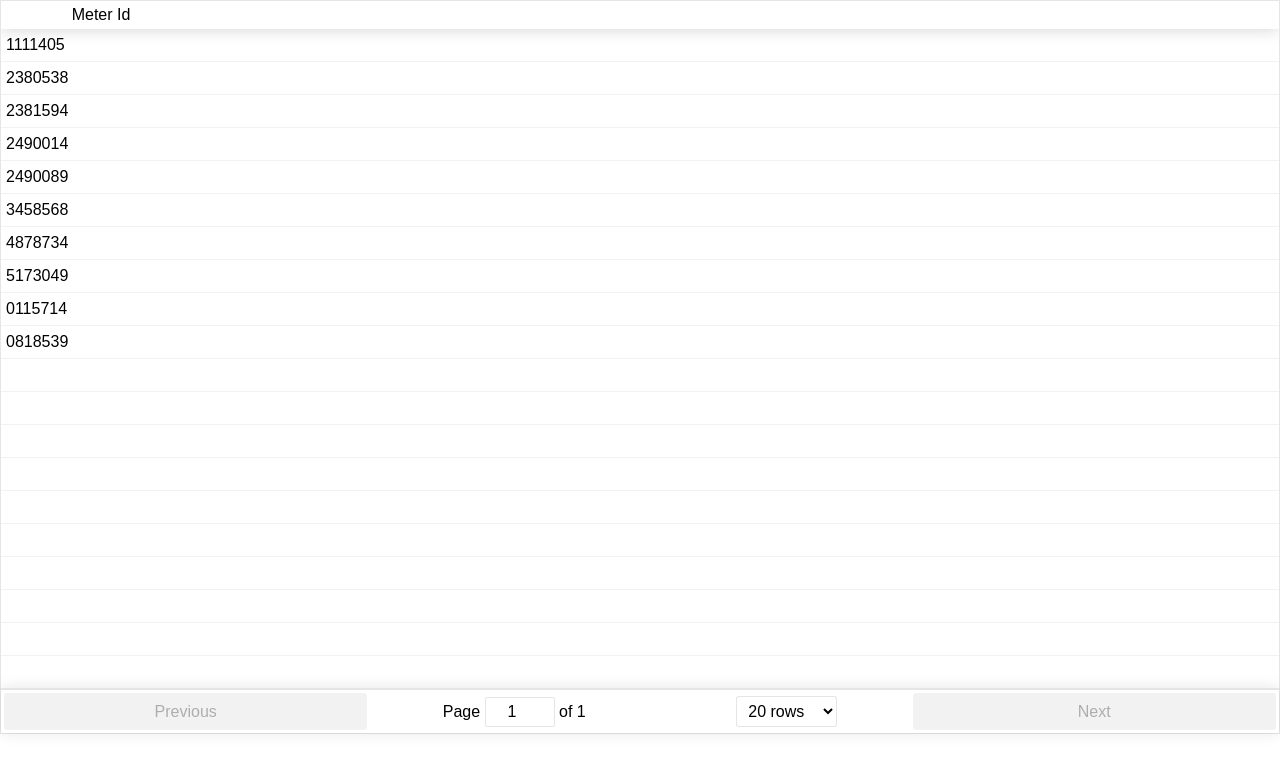
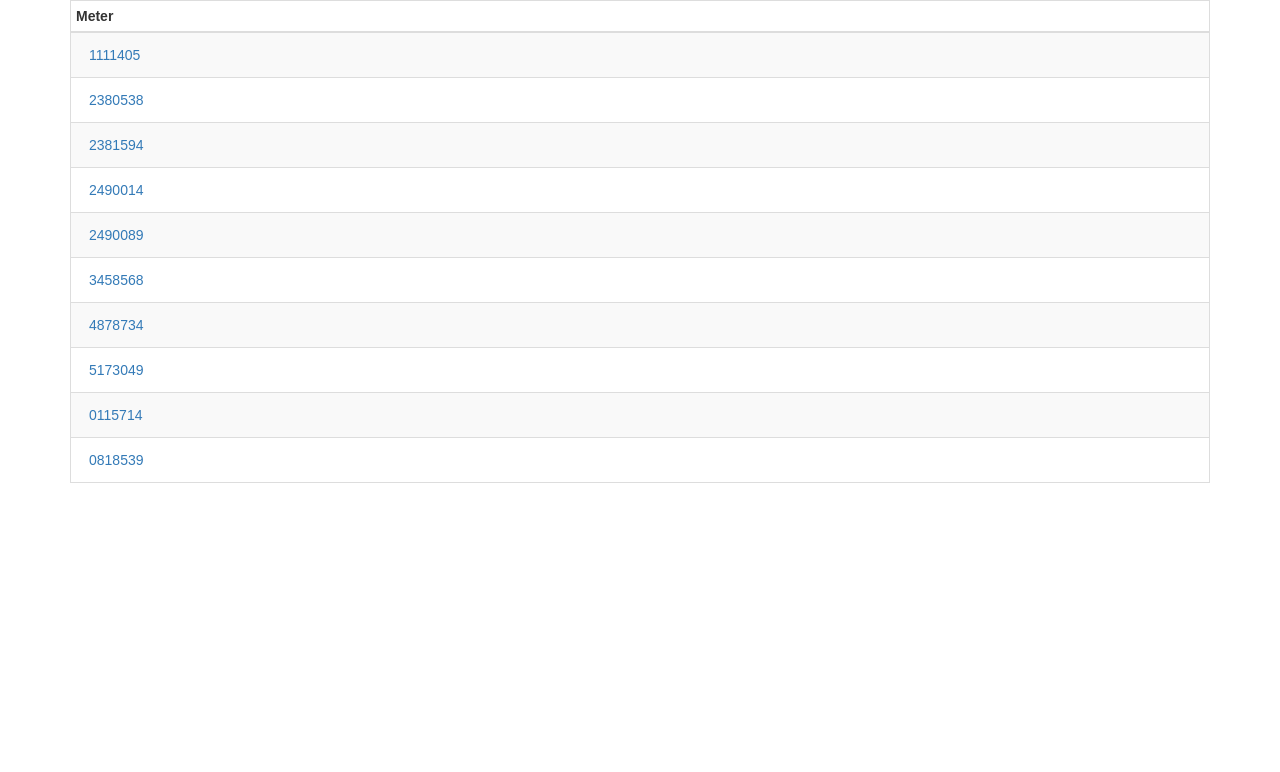
Before and after one commit to joeynguyen/energy-meter-charts, a React (Create React App) app: page / in a window 1280 px wide. Shown: the top 772 px of the page. Built offline with nearby package versions, Linux system fonts and the light colour scheme.

Commit message:
Use Bootstrap for styling and Table

```diff
--- a/package.json
+++ b/package.json
@@ -6,6 +6,7 @@
     "highcharts": "6.1.0",
     "highcharts-react-official": "1.1.0",
     "react": "^16.4.0",
+    "react-bootstrap": "0.32.1",
     "react-dom": "^16.4.0",
     "react-scripts": "1.1.4",
     "react-table": "6.8.6"
--- a/public/index.html
+++ b/public/index.html
@@ -1,5 +1,6 @@
 <!DOCTYPE html>
 <html lang="en">
+
 <head>
   <meta charset="utf-8">
   <meta name="viewport" content="width=device-width, initial-scale=1, shrink-to-fit=no">
@@ -8,6 +9,9 @@
       manifest.json provides metadata used when your web app is added to the
       homescreen on Android. See https://developers.google.com/web/fundamentals/engage-and-retain/web-app-manifest/
     -->
+  <!-- Latest compiled and minified CSS -->
+  <link rel="stylesheet" href="https://maxcdn.bootstrapcdn.com/bootstrap/3.3.7/css/bootstrap.min.css" integrity="sha384-BVYiiSIFeK1dGmJRAkycuHAHRg32OmUcww7on3RYdg4Va+PmSTsz/K68vbdEjh4u"
+    crossorigin="anonymous">
   <link rel="manifest" href="%PUBLIC_URL%/manifest.json">
   <link rel="shortcut icon" href="%PUBLIC_URL%/favicon.ico">
   <!--
@@ -21,6 +25,7 @@
     -->
   <title>React App</title>
 </head>
+
 <body>
   <noscript>
     You need to enable JavaScript to run this app.
@@ -37,4 +42,5 @@
       To create a production bundle, use `npm run build` or `yarn build`.
     -->
 </body>
+
 </html>
--- a/src/App.js
+++ b/src/App.js
@@ -1,5 +1,7 @@
 import React from 'react';
 import ReactTable from 'react-table';
+import { Table, Button } from 'react-bootstrap';
+
 import 'react-table/react-table.css';
 
 import Chart from './Chart';
@@ -7,19 +9,7 @@ import { getMeterData } from './utils';
 
 const meterData = getMeterData();
 
-const uniqueMetersMap = Object.keys(meterData).map(meter => {
-  return {
-    id: meter,
-  };
-});
-
-const columns = [
-  {
-    Header: 'Meter Id',
-    accessor: 'id', // String-based value accessors!
-    width: 200,
-  },
-];
+const meterIds = Object.keys(meterData);
 
 class App extends React.Component {
   state = {
@@ -30,23 +20,33 @@ class App extends React.Component {
     this.setState({ meterId: id });
   }
 
+  renderTds(ids) {
+    return ids.map(id => {
+      return (
+        <tr key={id}>
+          <td>
+            <Button onClick={() => this.handleIdClick(id)} bsStyle="link">
+              {id}
+            </Button>
+          </td>
+        </tr>
+      );
+    });
+  }
+
   render() {
     return (
-      <React.Fragment>
-        <ReactTable
-          data={uniqueMetersMap}
-          columns={columns}
-          width={200}
-          getTdProps={(state, rowInfo) => {
-            return {
-              onClick: () => {
-                this.handleIdClick(rowInfo.original.id);
-              },
-            };
-          }}
-        />
+      <div className="container">
+        <Table striped bordered condensed hover>
+          <thead>
+            <tr>
+              <th>Meter</th>
+            </tr>
+          </thead>
+          <tbody>{this.renderTds(meterIds)}</tbody>
+        </Table>
         {this.state.meterId && <Chart data={meterData[this.state.meterId]} />}
-      </React.Fragment>
+      </div>
     );
   }
 }
```
Also changed, not shown: 1 other file (tests, documents, lock files or other folders). Lines whose indentation alone changed are shown as unchanged.
